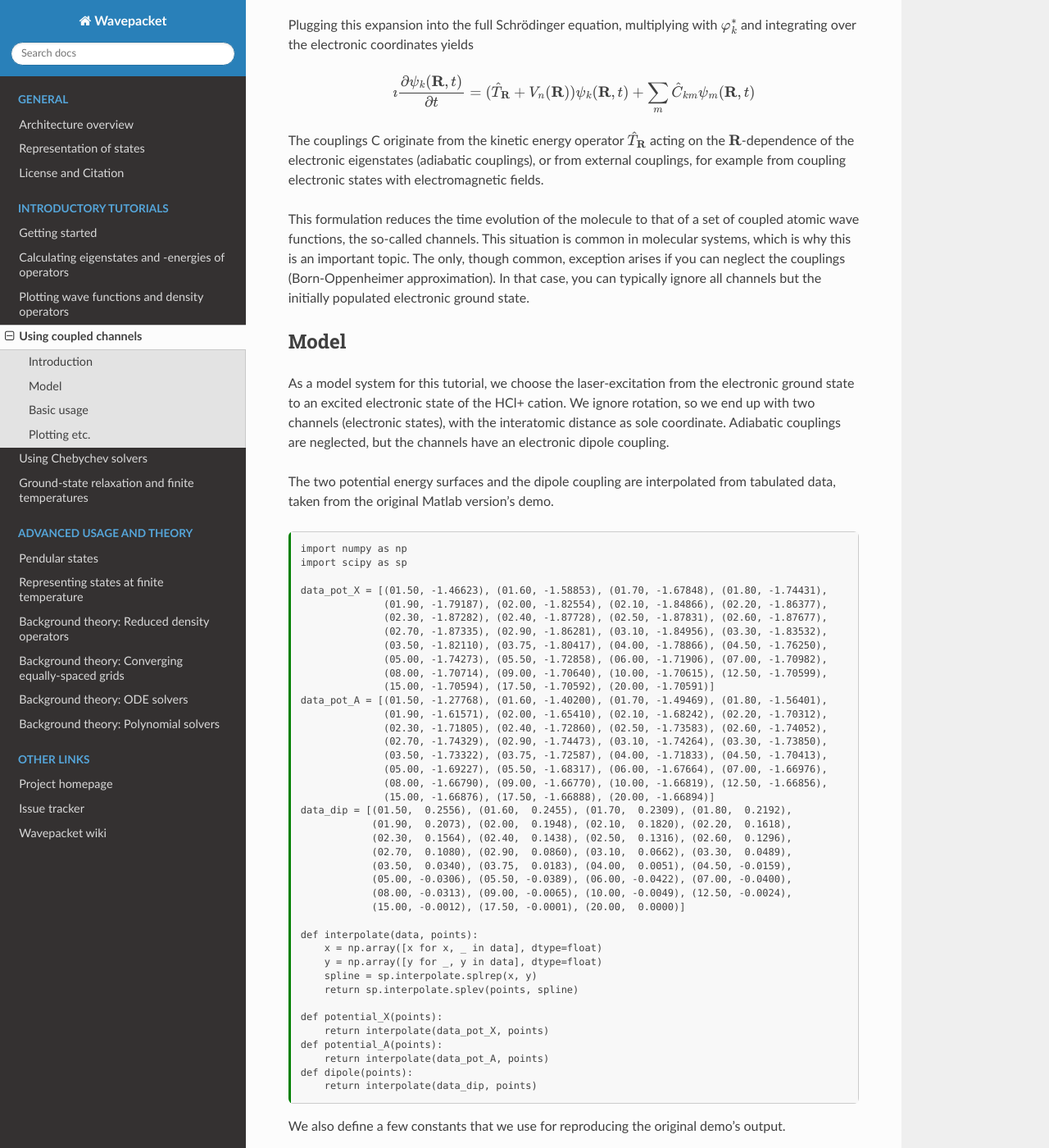
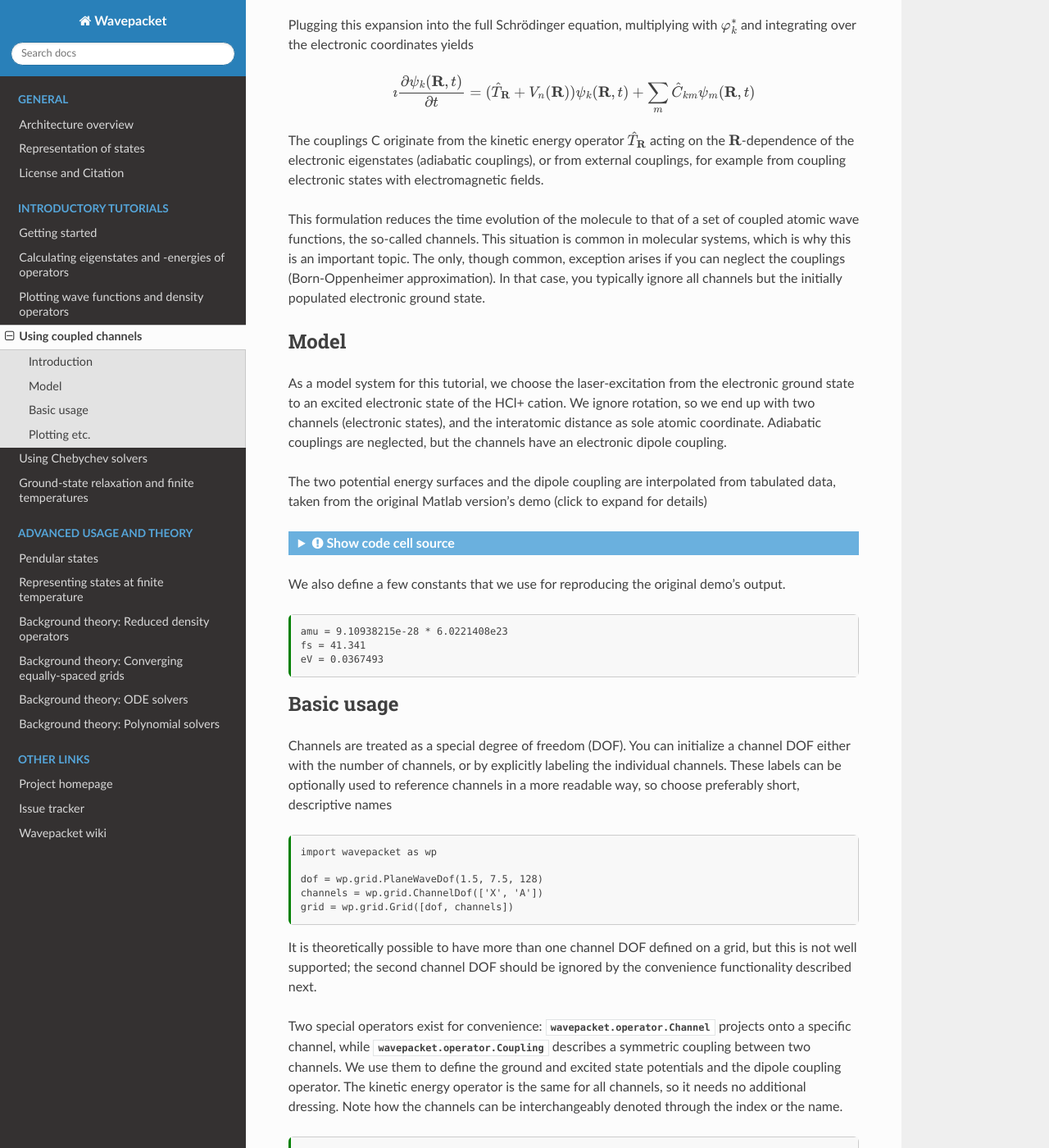
Before and after one commit to ulflor/wavepacket, a Sphinx documentation site: the page built from doc/tutorials/channels.md, in a window 1280 px wide and 1400 px high, scrolled down 938 px. Shown: the whole window at 82% size. Built offline with Sphinx 7.4.7 and the Read the Docs theme 3.1.0, drawn with Linux system fonts in a browser that asks for light colours; formulas are drawn with MathJax 3; pages that are not in the unit, such as notebooks, are missing from menus; some of the changed text lies outside the part shown.

Commit message:
#25 Finishing touches for the channel tutorial
Because it is so practical, I also hid some of the lengthy boxes by
default.

````diff
--- a/doc/tutorials/channels.md
+++ b/doc/tutorials/channels.md
@@ -36,8 +36,8 @@ electronic Hamiltonian that parametrically depends on the atomic coordinates,
     .
 \end{gather*}
 
-Doing normal quantum chemistry, we solve the electronic problem,
-and get the electronic eigenstates and -energies
+"Normal" quantum chemistry, such as DTF or CI methods solve the electronic problem,
+yielding electronic eigenstates and -energies
 
 \begin{gather*}
     \hat H_\mathrm{el}(\mathbf{r}; \mathbf{R}) \varphi_n(\mathbf{r}; \mathbf{R})
@@ -66,20 +66,21 @@ This formulation reduces the time evolution of the molecule
 to that of a set of coupled atomic wave functions, the so-called channels.
 This situation is common in molecular systems, which is why this is an important topic.
 The only, though common, exception arises if you can neglect the couplings (Born-Oppenheimer approximation).
-In that case, you can typically ignore all channels but the initially populated electronic ground state.
+In that case, you typically ignore all channels but the initially populated electronic ground state.
 
 ## Model
 
 As a model system for this tutorial, we choose the laser-excitation from the electronic ground state
 to an excited electronic state of the HCl+ cation.
 We ignore rotation, so we end up with two channels (electronic states),
-with the interatomic distance as sole coordinate.
+and the interatomic distance as sole atomic coordinate.
 Adiabatic couplings are neglected, but the channels have an electronic dipole coupling.
 
 The two potential energy surfaces and the dipole coupling are interpolated from tabulated data,
-taken from the original Matlab version's demo.
+taken from the original Matlab version's demo (click to expand for details)
 
 ```{code-cell}
+:tags: [hide-input]
 import numpy as np
 import scipy as sp
 
@@ -135,7 +136,7 @@ eV = 0.0367493
 Channels are treated as a special degree of freedom (DOF).
 You can initialize a channel DOF either with the number of channels,
 or by explicitly labeling the individual channels.
-These Labels can be optionally used to reference channels in a more readable way,
+These labels can be optionally used to reference channels in a more readable way,
 so choose preferably short, descriptive names
 
 ```{code-cell}
@@ -145,6 +146,10 @@ dof = wp.grid.PlaneWaveDof(1.5, 7.5, 128)
 channels = wp.grid.ChannelDof(['X', 'A'])
 grid = wp.grid.Grid([dof, channels])
 ```
+
+It is theoretically possible to have more than one channel DOF defined on a grid,
+but this is not well supported;
+the second channel DOF should be ignored by the convenience functionality described next.
 
 Two special operators exist for convenience:
 {py:class}`wavepacket.operator.Channel` projects onto a specific channel, while
@@ -160,7 +165,7 @@ pot_A = wp.operator.Potential1D(grid, 0, potential_A, cutoff=-1.2) * wp.operator
 hamiltonian = kinetic + pot_X + pot_A
 
 # The laser field is extremely strong, but at least that gives a visible effect.
-dip = wp.operator.Potential1D(grid, 0, dipole) * wp.operator.Coupling(grid, "X", "A")
+dip = wp.operator.Potential1D(grid, 0, dipole) * wp.operator.Coupling(grid, 0, "A")
 laser = wp.operator.LaserField(grid, max_field=0.5, shape=wp.special.SinSquare(1.5*fs, 1.5*fs),
                                omega=3.52*eV, phi = np.pi/2)
 
@@ -192,9 +197,9 @@ projected_state = projector_A.apply(psi0, 0.0)
 print(f"Trace of excited channel is {wp.trace(projected_state)}.")
 ```
 
-Alternatively, you can set up a transformation to get rid of the channel altogether.
+Alternatively, you can set up a transformation to get rid of the channel degree of freedom.
 {py:class}`wavepacket.grid.ChannelProjectionTransformation` takes a state,
-projects out the requested channel, and moves the state onto a target grid without the channel DOF.
+projects out the requested channel, and moves this projected state onto a target grid without the channel DOF.
 This is comfortable for some usages;
 for example the plotting functionality always gets rid of the channel DOF in that way.
 The approach is inconvenient for everything that involves operators, however,
@@ -235,26 +240,27 @@ for t, psi in solver.propagate(psi0, 0.0, 5):
 ```{note}
 If you have channel coupling, the eigenstates of the Hamiltonian,
 even the ground state, usually cover multiple channels.
-The population of excited state channels is typically small, on the order of 1e-3,
+The population of excited state channels (squared wave function) is typically small, on the order of 1e-3,
 but the interference terms with the ground state scale with the wave function magnitude,
 reaching multiple percent.
 Erroneously placing the initial wave function onto a single channel then causes fast oscillations
 with a few percent amplitude, which has caused confusion more than once.
 
-The solution is to always emply a relaxation workflow as used here.
-The relaxation correctly spreads the initial state over multiple channels.
+The solution is to always relax the wave function before propagating.
+The relaxation drives the wave function towards the correct eigenstate,
+and spreads the initial state over multiple channels.
 ```
 
 The dynamics of the HCl+ cation are rather dull.
 The laser couples the channels and excites the ground state wave function to the electronic excited state.
+Because the excited state has a different potential, the wave function starts to move.
+On the simulation time scale of 3 femtoseconds, however, it does not get very far.
 
-Because the excited state has a different potential, the wave function starts to oscillate.
-On the simulation time scale of 3 femtoseconds, however, the oscillation does not get very far.
+A final side note: The laser pulse is extremely strong here; it not only excites the ground state,
+but even depopulates the excited state channel again.
+This suggests that a first-order perturbation theory picture, where the molecule absorbs only one photon
+to reach the excited state, is not sufficient.
+You need to take multi-photon excitation into account and consider higher excited states as well.
+In fact, the field is so strong that you should expect significant multiphoton ionisation.
 
-A final side note: The laser pulse is extremely strong; it not only excites most of the ground state,
-but depopulates the excited state channel again.
-This suggests that a first-order perturbation theory picture, where the molecule absorbs only one photon,
-is not sufficient.
-You need to take multi-photon excitation into account and consider higher excited states as well.
-In fact, the field is so strong that you would normally expect significant multiphoton ionisation.
-At least, the strong field means that we see an significant effect.
+So as usual: Always be critical of your simulation results.
````
Also changed, not shown: doc/advanced/reduced_density.md (+1 -1 lines), doc/advanced/thermal_states.md (+1 -1 lines), doc/tutorials/eigenstates.md (+1 -0 lines).
